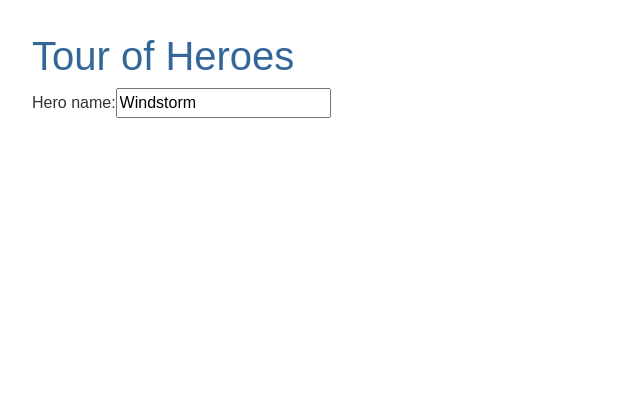
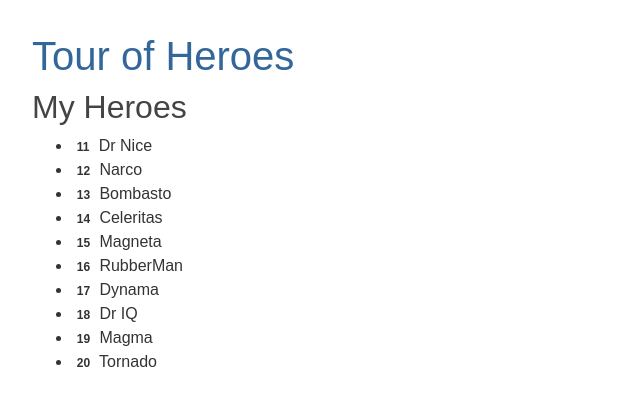
Before and after one commit to shota-nukumizu/angular-app, an Angular app: page / in a window 1280 px wide. Shown: the top 406 px of the page, without its empty margins (0-640 px from the left). Built offline with nearby package versions, Linux system fonts and the light colour scheme.

Commit message:
list created

```diff
--- a/src/app/heroes/heroes.component.html
+++ b/src/app/heroes/heroes.component.html
@@ -1,4 +1,6 @@
-<div>
-    <label for="name">Hero name: </label>
-    <input id="name" [(ngModel)]="hero.name" placeholder="name">
-</div>
+<h2>My Heroes</h2>
+<ul class="heroes">
+    <li *ngFor="let hero of heroes">
+        <span class="badge">{{ hero.id }}</span> {{ hero.name }}
+    </li>
+</ul>
--- a/src/app/heroes/heroes.component.ts
+++ b/src/app/heroes/heroes.component.ts
@@ -1,5 +1,5 @@
 import { Component, OnInit } from '@angular/core';
-import { Hero } from '../hero';
+import { HEROES } from '../mock-heroes';
 
 @Component({
   selector: 'app-heroes',
@@ -7,10 +7,7 @@
   styleUrls: ['./heroes.component.css']
 })
 export class HeroesComponent implements OnInit {
-  hero: Hero = {
-    id: 1,
-    name: 'Windstorm'
-  }
+  heroes = HEROES
   constructor() {}
 
   ngOnInit(): void {
--- /dev/null
+++ b/src/app/mock-heroes.ts
@@ -0,0 +1,14 @@
+import { Hero } from './hero';
+
+export const HEROES: Hero[] = [
+    { id: 11, name: 'Dr Nice' },
+    { id: 12, name: 'Narco' },
+    { id: 13, name: 'Bombasto' },
+    { id: 14, name: 'Celeritas' },
+    { id: 15, name: 'Magneta' },
+    { id: 16, name: 'RubberMan' },
+    { id: 17, name: 'Dynama' },
+    { id: 18, name: 'Dr IQ' },
+    { id: 19, name: 'Magma' },
+    { id: 20, name: 'Tornado' }
+];
```
Also changed, not shown: 1 other file (tests, documents, lock files or other folders).
